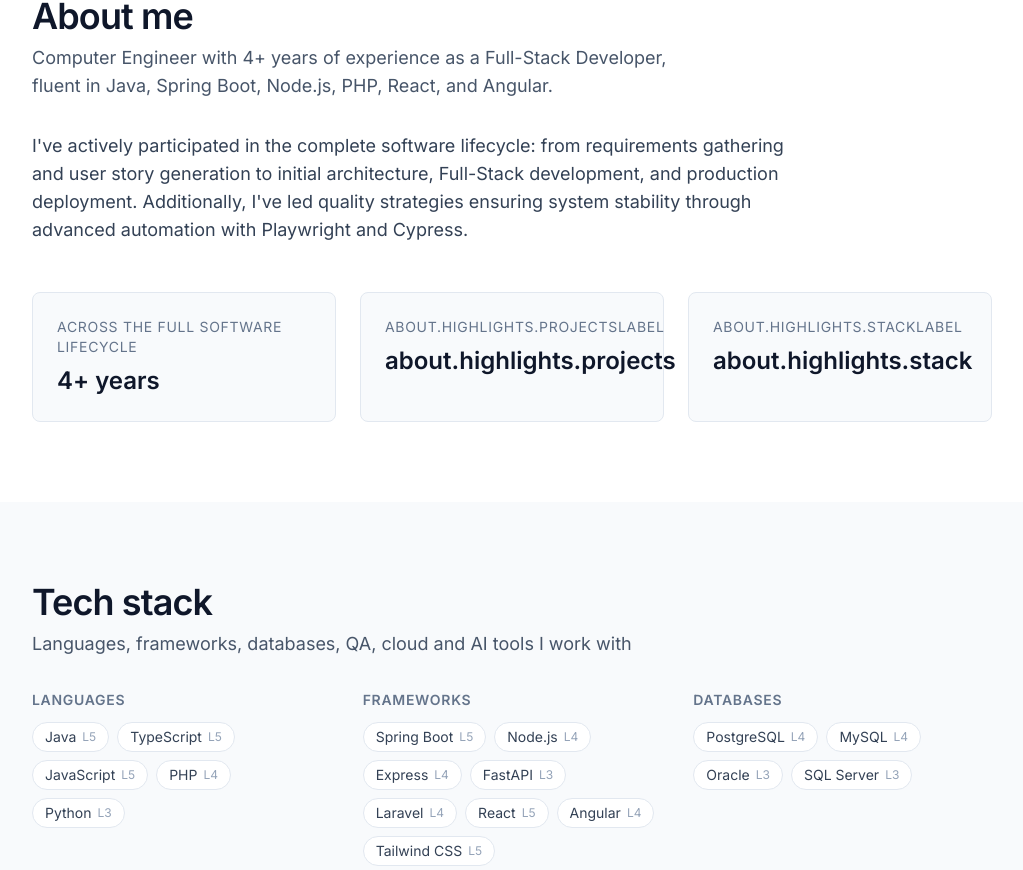
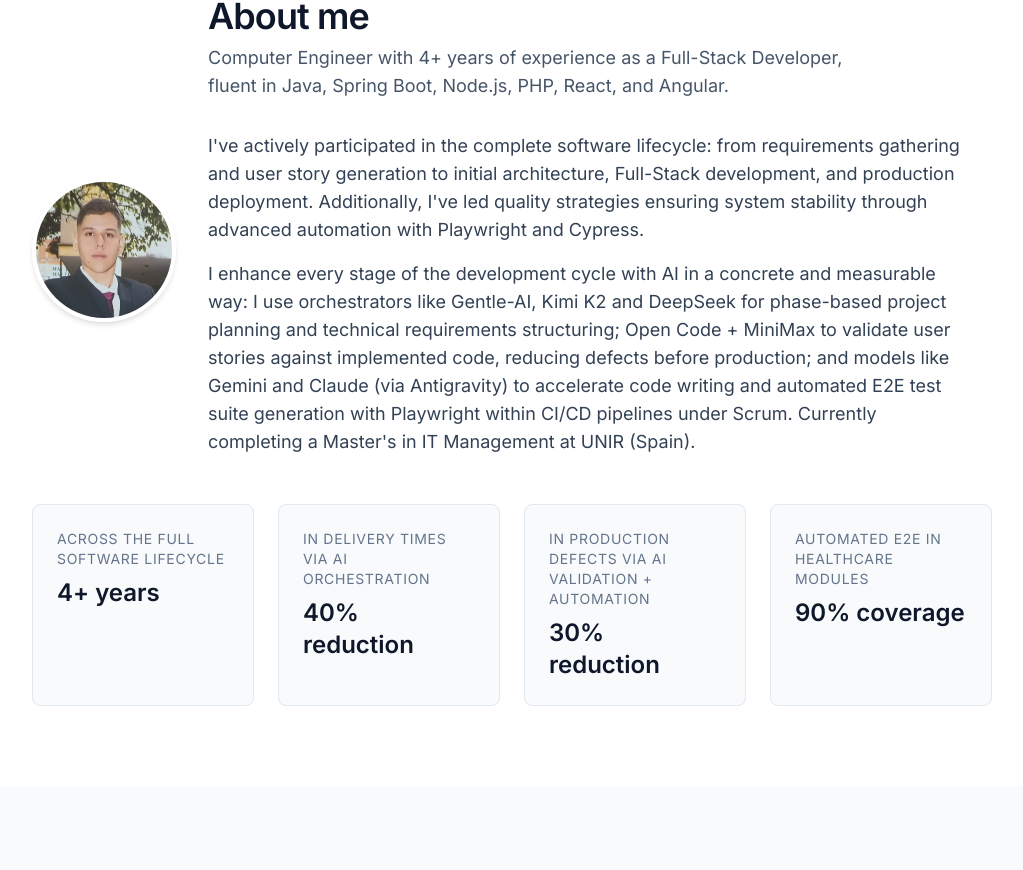
Before and after one commit to JOspitia/JOspitia.github.io, a React (Vite) app: page / in a window 1280 px wide. Shown: the part 789-1659 px from the top of the page, without its empty margins (128-1151 px from the left). Built offline with nearby package versions, Linux system fonts and the light colour scheme.

Commit message:
feat(sections): actualizar About con foto, bio completa y bio AI

```diff
--- a/src/sections/About.tsx
+++ b/src/sections/About.tsx
@@ -2,6 +2,7 @@ import type { JSX } from 'react';
 import { useTranslation } from 'react-i18next';
 import { Container } from '../components/Container';
 import { SectionHeading } from '../components/SectionHeading';
+import { profile } from '../data/profile';
 
 type Highlight = {
   valueKey: string;
@@ -11,17 +12,24 @@ type Highlight = {
 /**
  * Static highlight cards rendered below the bio paragraph. i18n keys live
  * under `about.highlights.*`; both locales (en.json / es.json) define them.
+ *
+ * PR 8a: replaced placeholders with four real impact metrics taken from
+ * the user's `ME.md` — 4+ years, 40% delivery reduction, 30% defect
+ * reduction, 90% E2E coverage in healthcare modules.
  */
 const HIGHLIGHTS: readonly Highlight[] = [
   { valueKey: 'about.highlights.years', labelKey: 'about.highlights.yearsLabel' },
-  { valueKey: 'about.highlights.projects', labelKey: 'about.highlights.projectsLabel' },
-  { valueKey: 'about.highlights.stack', labelKey: 'about.highlights.stackLabel' },
+  { valueKey: 'about.highlights.delivery', labelKey: 'about.highlights.deliveryLabel' },
+  { valueKey: 'about.highlights.defects', labelKey: 'about.highlights.defectsLabel' },
+  { valueKey: 'about.highlights.coverage', labelKey: 'about.highlights.coverageLabel' },
 ];
 
 /**
- * About section — short bio + three highlight tiles (years / projects /
- * workflow). Pure presentational; consumes i18n via useTranslation and the
- * SectionHeading primitive.
+ * About section — photo on the left (mobile: stacks above), then three
+ * prose blocks (lead summary / full bio / AI-enhanced workflow), then four
+ * highlight tiles. Photo URL comes from `profile.photoUrl` and the
+ * accessible name from `t('about.photoAlt')`. Pure presentational; consumes
+ * i18n via useTranslation and the SectionHeading primitive.
  */
 export function About(): JSX.Element {
   const { t } = useTranslation();
@@ -32,14 +40,26 @@ export function About(): JSX.Element {
       className="bg-white px-4 py-20 sm:px-6 lg:px-8"
     >
       <Container>
-        <SectionHeading titleKey="about.title" subtitleKey="about.lead" />
-        <p
-          id="about-heading"
-          className="mb-12 max-w-3xl text-base leading-relaxed text-slate-700 sm:text-lg"
-        >
-          {t('about.body')}
-        </p>
-        <dl className="grid grid-cols-1 gap-6 sm:grid-cols-3">
+        <div className="flex flex-col items-start gap-8 sm:flex-row sm:items-center">
+          <img
+            src={profile.photoUrl}
+            alt={t('about.photoAlt')}
+            width={144}
+            height={144}
+            loading="lazy"
+            className="h-36 w-36 flex-shrink-0 rounded-full border-4 border-white object-cover shadow-md"
+          />
+          <div className="flex-1">
+            <SectionHeading titleKey="about.title" subtitleKey="about.lead" />
+            <p className="mb-4 max-w-3xl text-base leading-relaxed text-slate-700 sm:text-lg">
+              {t('about.body')}
+            </p>
+            <p className="mb-12 max-w-3xl text-base leading-relaxed text-slate-700 sm:text-lg">
+              {t('about.ai')}
+            </p>
+          </div>
+        </div>
+        <dl className="grid grid-cols-1 gap-6 sm:grid-cols-2 lg:grid-cols-4">
           {HIGHLIGHTS.map((h) => (
             <div
               key={h.valueKey}
```
Also changed, not shown: public/foto.jpg (added).
